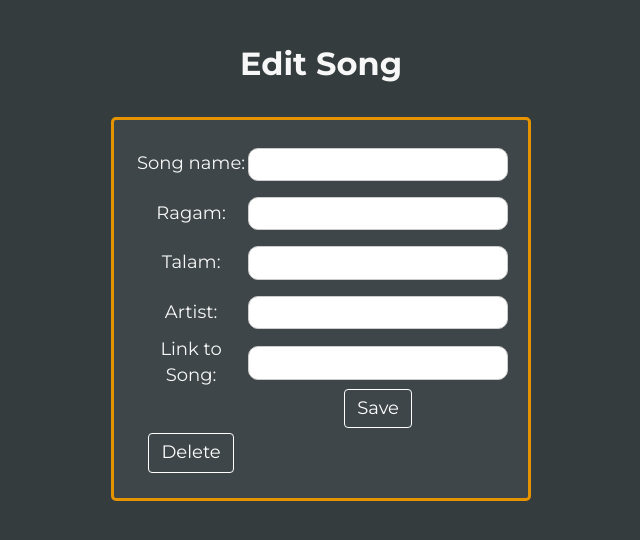
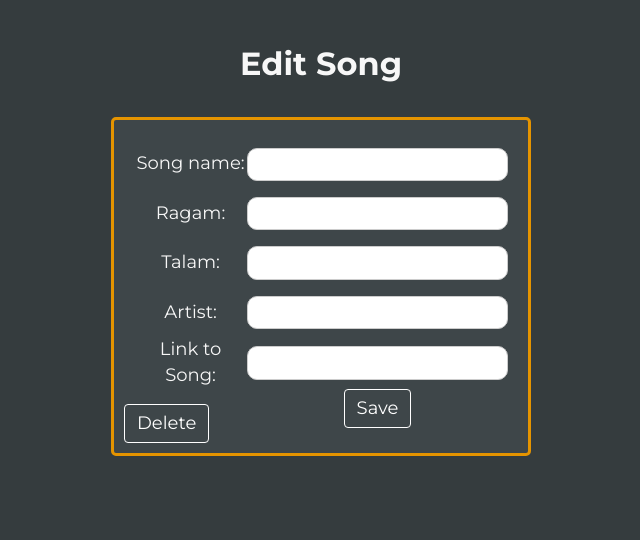
Before and after one commit to smahesh1/Mridangam-Song-Organizer, a Flask app: page /edit/1 in a window 1280 px wide. Shown: the part 50-590 px from the top of the page, without its empty margins (319-959 px from the left). Run offline with Flask 2, Linux system fonts and the light colour scheme; data that the repository does not hold is empty; some libraries are stand-ins or nearby versions.

Commit message:
fixed deletion

```diff
--- a/mdapp/app/static/css/custom.css
+++ b/mdapp/app/static/css/custom.css
@@ -48,6 +48,8 @@ input[type=text], select, input[type=password], input[type=date] {
   background-color: #3e4649;
   padding: 20px;
 }
+
+
 
 #sortedPageId{
   background-image:url('../img/legends.jpg');
@@ -163,3 +165,11 @@ input, select, textarea{
 textarea:focus, input:focus {
     color: #696969;
 }
+
+#btn-side{
+  position: absolute;
+  left: 10px;
+  bottom: 5px;
+
+
+}
--- a/mdapp/app/templates/edit.html
+++ b/mdapp/app/templates/edit.html
@@ -5,8 +5,8 @@
         <br />
         <h2>Edit Song</h2>
         <br />
-
-        <form action=""  method="post" id = "form">
+        <div id = "form">
+        <form action=""  method="post">
         {{ form.hidden_tag()}}
         <table>
           <tr>
@@ -60,22 +60,14 @@
               <td></td>
           </tr>
 
-          <td>
-            <form action = "" method="post">
-            {{ del_form.hidden_tag() }}
-            <button type="submit" class="btn btn-primary">Delete</button>
-        </form>
-          </td>
-          <td></td>
-          <tr>
-          </tr>
         </table>
         </form>
 
-        <!-- <form action = "" method="post">
+        <form action = "" method="post" >
             {{ del_form.hidden_tag() }}
-            <button type="submit" class="btn btn-primary">Delete</button>
-        </form> -->
+            <button type="submit" class="btn btn-primary" id ="btn-side">Delete</button>
+        </form>
+      </div>
 
 
 {% endblock %}
```
